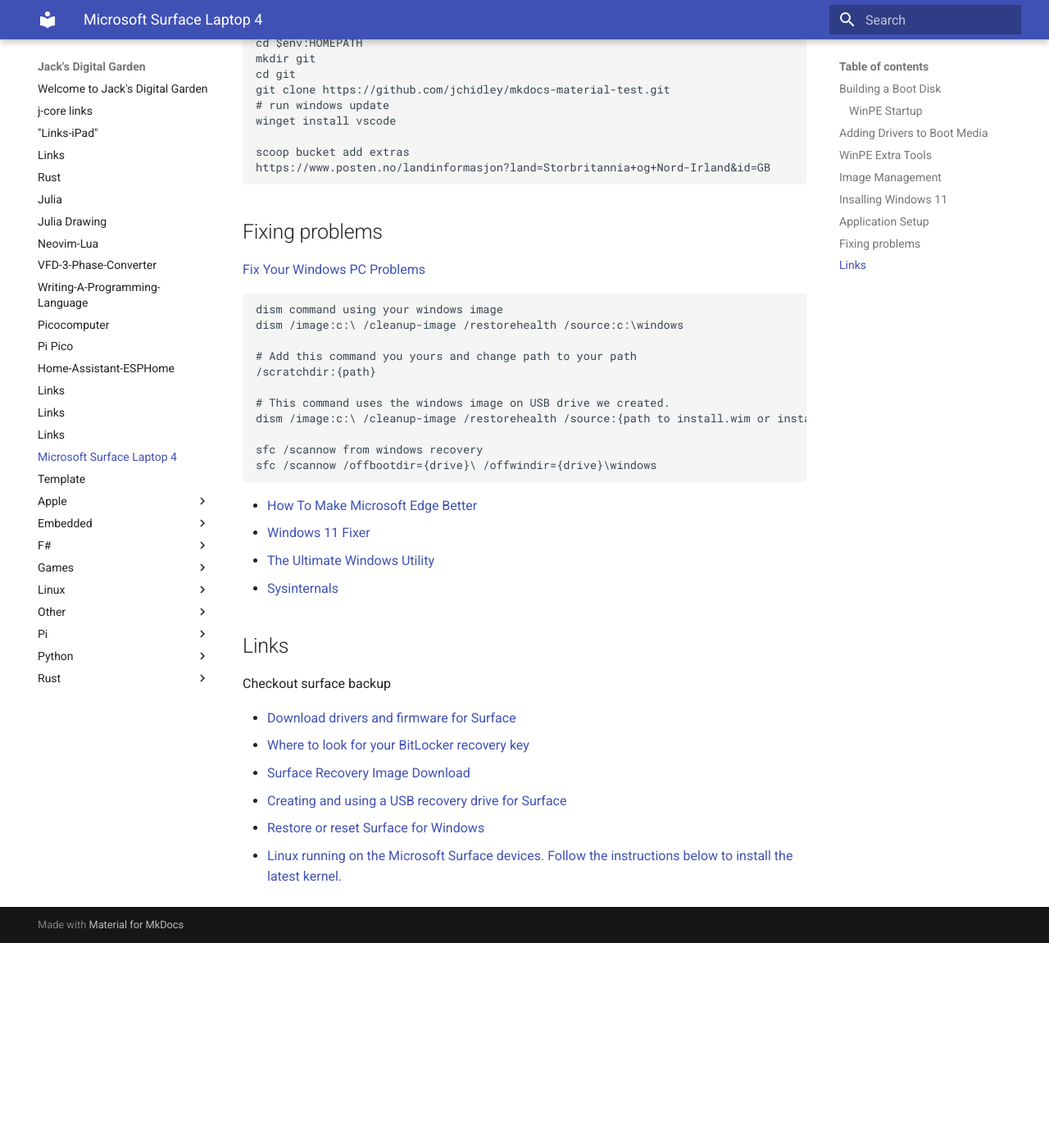
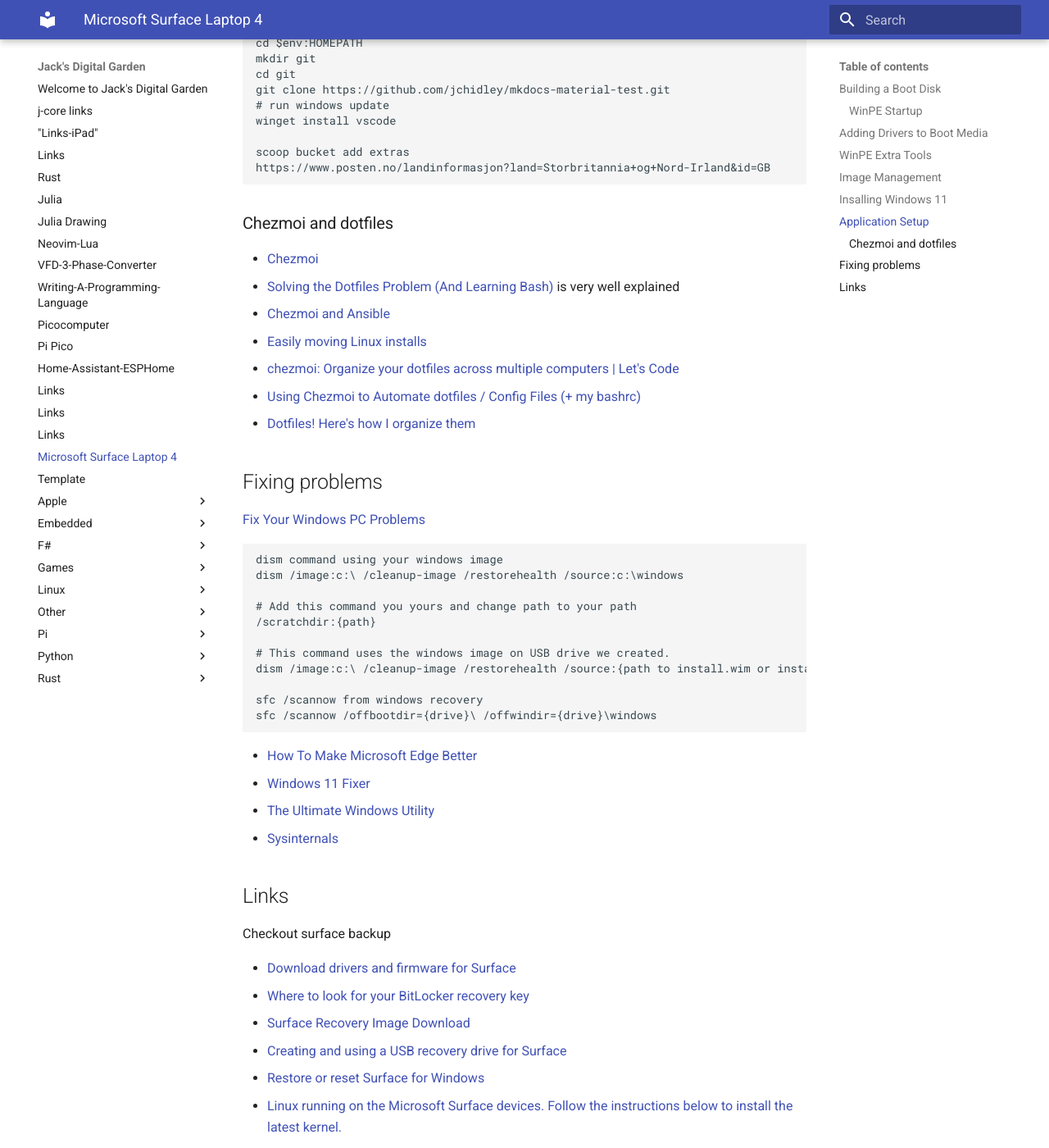
Before and after one commit to jchidley/mkdocs-material-test, an MkDocs documentation site: the page built from docs/2024-01-17-Microsoft-Surface-Laptop-4.md, in a window 1280 px wide and 1400 px high, scrolled down 6922 px. Shown: the whole window at 82% size. Built offline with MkDocs 1.6.1 and Material for MkDocs 9.7.7, drawn with Linux system fonts in a browser that asks for light colours; before the commit the page ends 8072 px from its top, so only the background shows below that; some of the changed text lies outside the part shown.

Commit message:
Chezmoi and extra links

````diff
--- a/docs/2024-01-17-Microsoft-Surface-Laptop-4.md
+++ b/docs/2024-01-17-Microsoft-Surface-Laptop-4.md
@@ -334,6 +334,16 @@
 https://www.posten.no/landinformasjon?land=Storbritannia+og+Nord-Irland&id=GB
 ```
 
+### Chezmoi and dotfiles
+
+* [Chezmoi](https://www.chezmoi.io/)
+* [Solving the Dotfiles Problem (And Learning Bash)](https://www.youtube.com/watch?v=mSXOYhfDFYo) is very well explained
+* [Chezmoi and Ansible](https://www.youtube.com/watch?v=-RkANM9FfTM)
+* [Easily moving Linux installs](https://www.youtube.com/watch?v=x6063EuxfEA)
+* [chezmoi: Organize your dotfiles across multiple computers | Let's Code](https://www.youtube.com/watch?v=L_Y3s0PS_Cg)
+* [Using Chezmoi to Automate dotfiles / Config Files (+ my bashrc)](https://www.youtube.com/watch?v=id5UKYuX4-A&list=WL)
+* [Dotfiles! Here's how I organize them](https://www.youtube.com/watch?v=5oXy6ktYs7I&t=449s)
+
 ## Fixing problems
 
 [Fix Your Windows PC Problems](https://www.youtube.com/watch?v=v0pFyWXp540)
@@ -367,3 +377,8 @@
 * [Creating and using a USB recovery drive for Surface](https://support.microsoft.com/en-us/surface/creating-and-using-a-usb-recovery-drive-for-surface-677852e2-ed34-45cb-40ef-398fc7d62c07)
 * [Restore or reset Surface for Windows](https://support.microsoft.com/en-us/surface/restore-or-reset-surface-for-windows-e1fd649a-6396-a7de-2e87-7ba3b45e0fb1)
 * [Linux running on the Microsoft Surface devices. Follow the instructions below to install the latest kernel.](https://github.com/linux-surface/linux-surface/wiki/Installation-and-Setup)
+
+* [Install Windows the Arch Linux Way](https://christitus.com/install-windows-the-arch-linux-way/)
+* [Reagentc Windows Recovery Partition](https://christitus.com/reagentc-windows-recovery-partition/)
+* [Chris Titus Tech Utility](https://www.youtube.com/watch?v=XQAIYCT4f8Q) `iwr -useb https://christitus.com/win | iex`
+* [Windows 11 Perfect Install](https://christitus.com/windows-11-perfect-install/)
````
